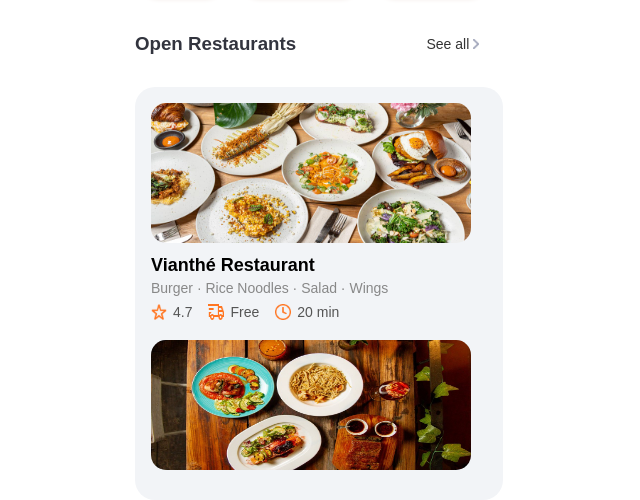
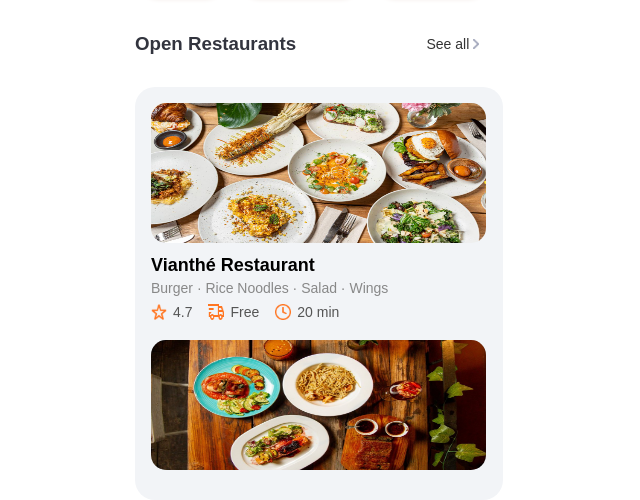
Before and after one commit to vivian-l-29/Prueba-Labs-2, a plain HTML site: page login/login.html in a window 1280 px wide. Shown: the part 301-801 px from the top of the page, without its empty margins (321-961 px from the left). Drawn offline with Linux system fonts and the light colour scheme.

Commit message:
Arreglos de diseño

```diff
--- a/login/login.css
+++ b/login/login.css
@@ -77,7 +77,7 @@ body{
 
 .imagen-restaurante .ok{
   height: 140px;
-  width: 320px;
+  width: 335px;
   border-radius: 15px;
   margin-bottom: 10px;
 }
@@ -172,7 +172,7 @@ body{
 .imagen-restaurante2  .os{
   background: #c4c4c4;
   height: 130px;
-  width: 320px;
+  width: 335px;
   border-radius: 15px;
   margin-bottom: 12px;
   margin-top: 20px;
```
